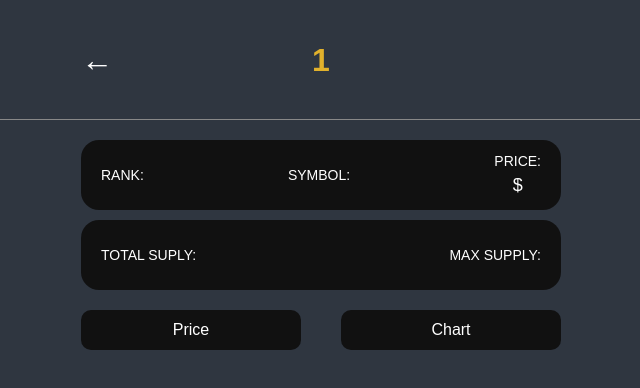
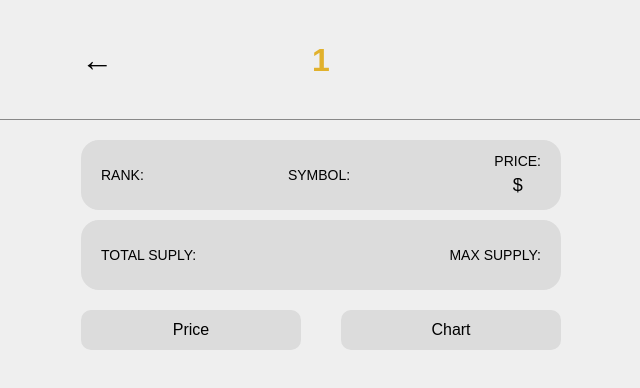
Before and after one commit to eveneul/crypto-tracker, a React (Create React App) app: page /1 in a window 1280 px wide. Shown: the top 388 px of the page, without its empty margins (319-959 px from the left). Built offline with nearby package versions, Linux system fonts and the light colour scheme; no server answers; the HTML template or start-up script is replaced by a standard one.

Commit message:
recoil을 통해 다크모드 구현

```diff
--- a/src/App.tsx
+++ b/src/App.tsx
@@ -4,6 +4,7 @@
 import { useRecoilValue } from 'recoil';
 import { darkTheme, lightTheme } from './theme';
 import { useState } from 'react';
+import { isDarkAtom } from './atoms';
 
 const GlobalStyle = createGlobalStyle`
 @import url('https://fonts.googleapis.com/css2?family=Noto+Sans+KR:wght@400;500;700;900&display=swap');
@@ -202,13 +203,12 @@
 `;
 
 function App() {
-	const [isDark, setIsDark] = useState(true);
-	const toggleDark = () => setIsDark((current) => !current);
+	const isDark = useRecoilValue(isDarkAtom);
 	return (
 		<>
 			<ThemeProvider theme={isDark ? darkTheme : lightTheme}>
 				<GlobalStyle />
-				<Router isDark={isDark} toggleDark={toggleDark} />
+				<Router />
 				<ReactQueryDevtools initialIsOpen={true} />
 			</ThemeProvider>
 		</>
--- a/src/Router.tsx
+++ b/src/Router.tsx
@@ -8,20 +8,15 @@
 import Coin from './routes/Coin';
 import Coins from './routes/Coins';
 
-interface IRouterProps {
-	toggleDark: () => void;
-	isDark: boolean;
-}
-
-function Router({ toggleDark, isDark }: IRouterProps) {
+function Router() {
 	return (
 		<BrowserRouter basename={process.env.PUBLIC_URL}>
 			<Switch>
 				<Route path='/:coinId'>
-					<Coin isDark={isDark} />
+					<Coin />
 				</Route>
 				<Route exact path='/'>
-					<Coins toggleDark={toggleDark} />
+					<Coins />
 				</Route>
 			</Switch>
 		</BrowserRouter>
--- /dev/null
+++ b/src/atoms.ts
@@ -0,0 +1,6 @@
+import { atom } from 'recoil';
+
+export const isDarkAtom = atom({
+	key: 'isDark',
+	default: false,
+});
--- a/src/index.tsx
+++ b/src/index.tsx
@@ -12,9 +12,11 @@
 root.render(
 	<>
 		<RecoilRoot>
-			<QueryClientProvider client={queryClient}>
-				<App />
-			</QueryClientProvider>
+			<RecoilRoot>
+				<QueryClientProvider client={queryClient}>
+					<App />
+				</QueryClientProvider>
+			</RecoilRoot>
 		</RecoilRoot>
 	</>
 );
--- a/src/routes/Chart.tsx
+++ b/src/routes/Chart.tsx
@@ -2,10 +2,11 @@
 import { fetchCoinHistory } from '../api';
 import ApexChart from 'react-apexcharts';
 import styled from 'styled-components';
+import { useRecoilValue } from 'recoil';
+import { isDarkAtom } from '../atoms';
 
 interface IChartProps {
 	coinId: string;
-	isDark: boolean;
 }
 
 interface IHistorical {
@@ -30,10 +31,11 @@
 	color: ${(props) => props.theme.textColor};
 `;
 
-function Chart({ coinId, isDark }: IChartProps) {
+function Chart({ coinId }: IChartProps) {
 	const { isLoading, data } = useQuery<IHistorical[]>(['ohlcv', coinId], () =>
 		fetchCoinHistory(coinId)
 	);
+	const isDark = useRecoilValue(isDarkAtom);
 	return (
 		<div>
 			{isLoading ? (
--- a/src/routes/Coin.tsx
+++ b/src/routes/Coin.tsx
@@ -186,11 +186,7 @@
 	};
 }
 
-interface ICoinProps {
-	isDark: boolean;
-}
-
-function Coin({ isDark }: ICoinProps) {
+function Coin() {
 	const { coinId } = useParams<Params>();
 	const { state } = useLocation<IRouteState>();
 	const priceMatch = useRouteMatch('/:coinId/price');
@@ -265,7 +261,7 @@
 								</Route>
 								<Route path={`/${coinId}/chart`}>
 									<Tab>
-										<Chart coinId={coinId} isDark={isDark} />
+										<Chart coinId={coinId} />
 									</Tab>
 								</Route>
 							</Switch>
--- a/src/routes/Coins.tsx
+++ b/src/routes/Coins.tsx
@@ -102,11 +102,7 @@
 	type: string;
 }
 
-interface ICoinsProps {
-	toggleDark: () => void;
-}
-
-function Coins({ toggleDark }: ICoinsProps) {
+function Coins() {
 	const { isLoading, data } = useQuery<ICoin[]>('allCoin', fetchCoins);
 	// useQuery로 api를 간단하게 불러올 수 있음
 
@@ -118,7 +114,6 @@
 			<Header>
 				<HeaderInner>
 					<Title>Crypto Coin Tracker</Title>
-					<button onClick={toggleDark}>클릭</button>
 				</HeaderInner>
 			</Header>
 			<Inner>
```
